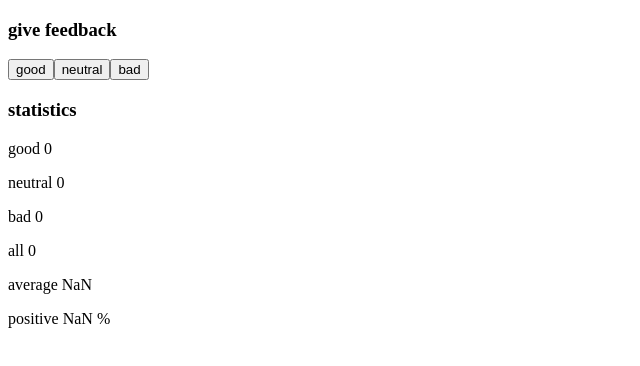
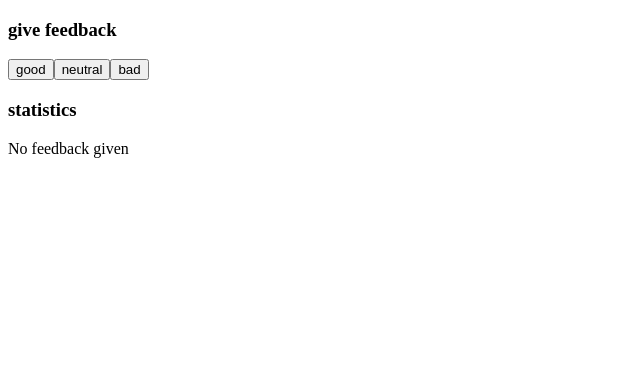
Before and after one commit to rachaSathwik/fullstackopen-2024, a React (Vite) app in the folder part1/unicafe/: page / in a window 1280 px wide. Shown: the top 366 px of the page, without its empty margins (0-640 px from the left). Built offline with nearby package versions, Linux system fonts and the light colour scheme.

Commit message:
Exercise unicafe step - 4

```diff
--- a/part1/unicafe/src/Statistics.jsx
+++ b/part1/unicafe/src/Statistics.jsx
@@ -1,6 +1,13 @@
 const Statistics = ({good,bad,neutral}) => {
     const total = good+neutral+bad;
-    return(
+    return (total===0)?
+    (
+        <>
+        <h3>statistics</h3>
+        <p>No feedback given</p>
+        </>
+    ):
+    (
         <>
             <h3>statistics</h3>
             <p>good {good}</p>
```
